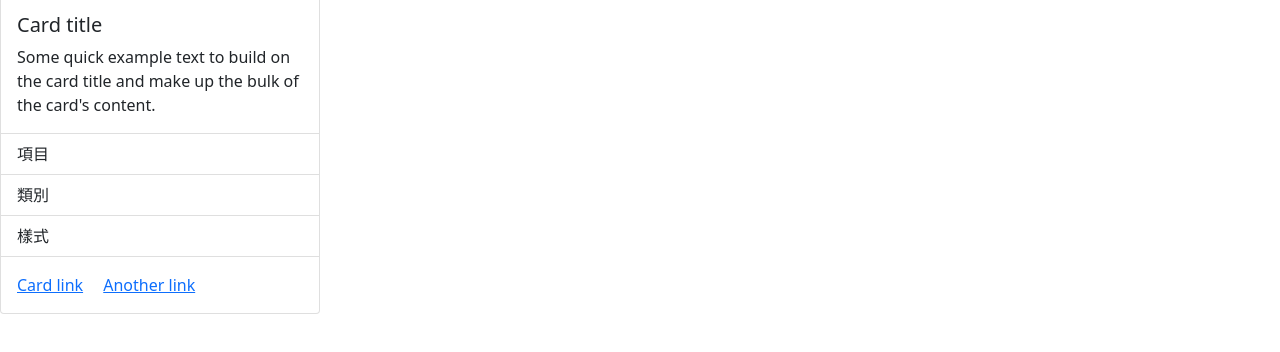
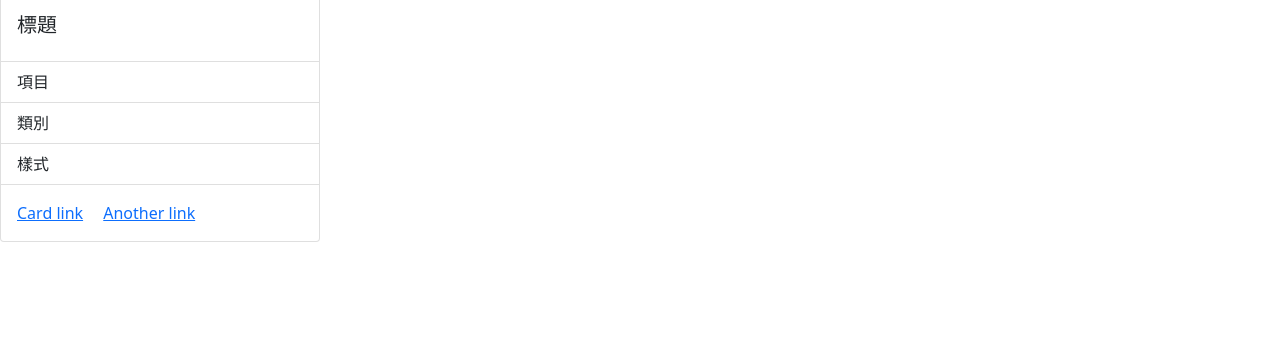
Before and after one commit to Mei1013/mybs, a plain HTML site: page index.html in a window 1280 px wide. Shown: the part 84-436 px from the top of the page. Drawn offline with nearby package versions, Linux system fonts and the light colour scheme.

```diff
--- a/index.html
+++ b/index.html
@@ -51,9 +51,8 @@
 <div class="card" style="width: 20rem;">
     <img src="..." class="card-img-top" alt="...">
     <div class="card-body">
-        <h5 class="card-title">Card title</h5>
-        <p class="card-text">Some quick example text to build on the card title and make up the bulk of the card's
-            content.</p>
+        <h5 class="card-title">標題</h5>
+        <p class="card-text"></p>
     </div>
     <ul class="list-group list-group-flush">
         <li class="list-group-item">項目</li>
```
